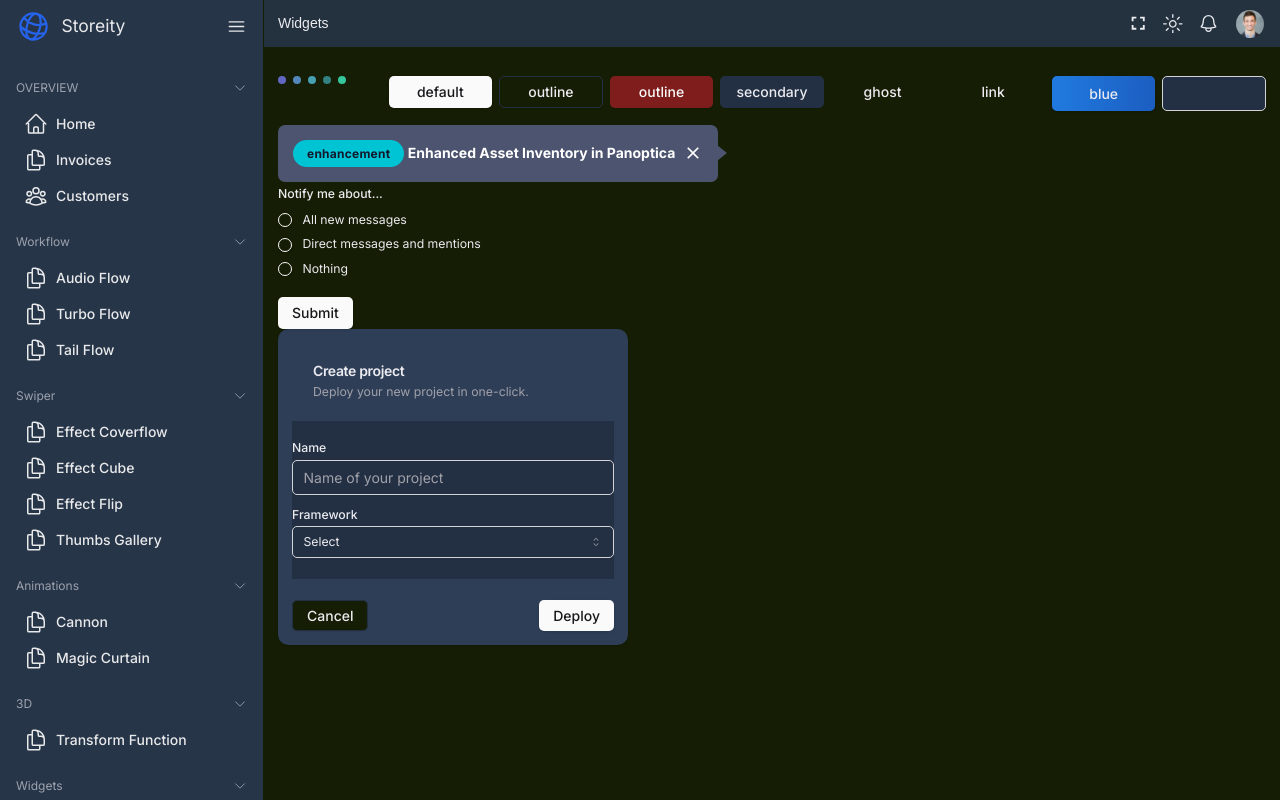
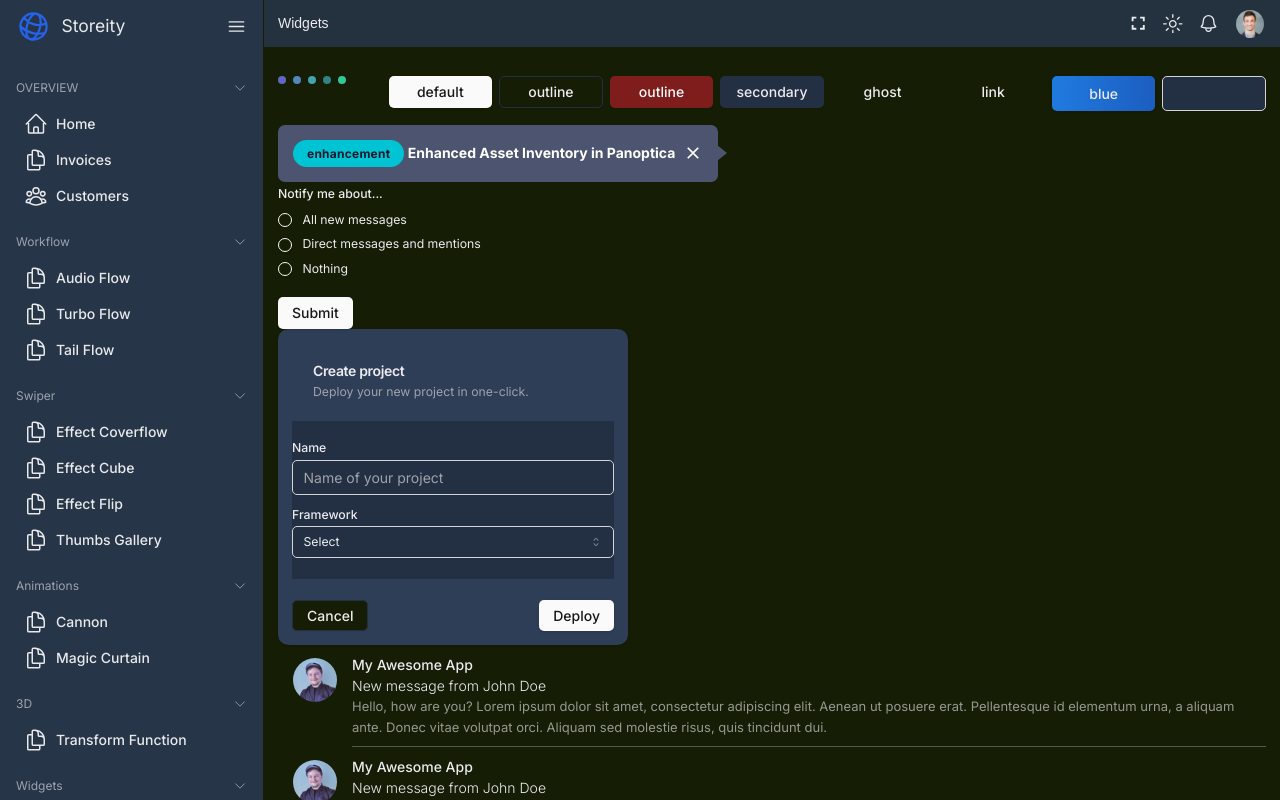
Before and after one commit to wangzhengquan/web-treasure-chest, a Next.js app: page /dashboard/widgets in a window 1280 px wide. Built offline with nearby package versions, Linux system fonts and the light colour scheme; a web font is replaced by a local one.

Commit message:
notifications

```diff
--- /dev/null
+++ b/app/components/list.tsx
@@ -0,0 +1,64 @@
+function CloseIcon() {
+  return (
+    <svg xmlns="http://www.w3.org/2000/svg" viewBox="0 0 19 19" >
+      <path
+        fill="#bcbfc4"
+        d="M9.5 1C14.2 1 18 4.8 18 9.5S14.2 18 9.5 18 1 14.2 1 9.5 4.8 1 9.5 1m0-1C4.3 0 0 4.3 0 9.5S4.3 19 9.5 19 19 14.7 19 9.5 14.7 0 9.5 0z"
+      />
+      <path stroke="#bcbfc4" strokeMiterlimit={10} d="M5.2 5.2L13.8 13.8" />
+      <path stroke="#bcbfc4" strokeMiterlimit={10} d="M14.1 4.9L4.9 14.1" />
+    </svg>
+  )
+}
+
+function ListItem() {
+  return (
+    <li role="item" className="item group" style={{ marginTop: 0 }}>
+      <div className="item-content box-border min-h-[44px] flex justify-between items-start pl-[15px]">
+        <div role="item-media" className="item-media peer flex shrink-0 flex-nowrap box-border items-center pt-[13px] pb-2.5">
+          <img
+            className="block"
+            width={44}
+            height={44}
+            style={{ borderRadius: "100%" }}
+            src="/customers/balazs-orban.png"
+          />
+        </div>
+        <div className="item-inner peer-[.item-media]:ml-[15px] relative w-full min-h-[44px] box-border block overflow-hidden justify-between items-center self-stretch pr-[15px] pt-2.5 pb-[9px]">
+          <div className="item-title-row flex justify-between">
+            <div className="item-title font-medium shrink min-w-0 whitespace-nowrap relative overflow-hidden text-ellipsis max-w-full">My Awesome App</div>
+            <div className="item-after whitespace-nowrap  shrink-0 flex max-h-7 overflow-hidden text-ellipsis ml-[5px]">
+              <a href="#" className="close-notification hidden w-[19px] h-[19px] bg-[center_top] bg-no-repeat bg-[100%_auto] relative">
+                <CloseIcon />
+              </a>
+            </div>
+          </div>
+          <div className="item-subtitle text-[14px] font-light relative overflow-hidden whitespace-nowrap max-w-full text-ellipsis">New message from John Doe</div>
+          <div className="item-text text-[13px] opacity-60 leading-[21px] relative overflow-hidden h-[42px] text-ellipsis">
+            Hello, how are you? Lorem ipsum dolor sit amet, consectetur
+            adipiscing elit. Aenean ut posuere erat. Pellentesque id elementum
+            urna, a aliquam ante. Donec vitae volutpat orci. Aliquam sed
+            molestie risus, quis tincidunt dui.
+          </div>
+          <hr className="group-[li&.item:last-child]:hidden absolute h-px w-full bg-border opacity-40 block z-[15] origin-[50%_100%] scale-y-50 left-0 right-auto top-auto bottom-0"/>
+        </div>
+      </div>
+    </li>
+  );
+}
+
+export function List() {
+  return (
+    <div role="list group"
+      className="list-block media-list"
+      style={{ display: "block", transform: "translate3d(0px, 0px, 0px)" }}
+    >
+      <ul>
+        <ListItem />
+        <ListItem />
+
+      </ul>
+    </div>
+
+  );
+}
--- a/app/dashboard/widgets/page.tsx
+++ b/app/dashboard/widgets/page.tsx
@@ -4,6 +4,7 @@ import Indicator from '@/app/ui/indicator';
 import { Button } from "@/components/ui/button"
 import Main from "@/app/ui/main";
 import clsx from 'clsx';
+import {List} from "@/app/components/list";
 import {RadioGroupForm} from "@/app/widgets/radio-group-form";
 import NotificationItem from "@/app/widgets/notification-item";
 import {CardWithForm} from "@/app/widgets/card-with-form";
@@ -30,7 +31,7 @@ export default function Page() {
       <NotificationItem />
       <RadioGroupForm />
       <div><CardWithForm/></div>
-
+      <List />
       {/* <div><DashboardSkeleton /></div>
       <div> <InvoicesTableSkeleton /> </div> */}
 
--- a/app/ui/indicator/index.tsx
+++ b/app/ui/indicator/index.tsx
@@ -12,13 +12,13 @@ import {
   PopoverContent,
   PopoverTrigger,
 } from "@/components/ui/popover"
-
+import {List} from "@/app/components/list";
 import {NavButton} from "../nav"
 
 
 
 
-function Notices() {
+function Notifications() {
   return (
     <Popover>
       <PopoverTrigger asChild>
@@ -26,8 +26,8 @@ function Notices() {
           <BellIcon className="h-6 w-6" />
         </Button>
       </PopoverTrigger>
-      <PopoverContent className="w-80">
-         hello world
+      <PopoverContent className="w-screen md:w-[680px]">
+         <List />
       </PopoverContent>
     </Popover>
   );
@@ -47,7 +47,7 @@ function RightContent() {
     <div className="flex items-center gap-1 justify-end">
       <FullScreenToggle />
       <ModeToggle />
-      <Notices />
+      <Notifications />
       <Avatar />
     </div>
 
--- a/app/ui/main.tsx
+++ b/app/ui/main.tsx
@@ -2,7 +2,7 @@ import {cn} from "@/lib/utils";
 export default function Main({className="", children}: {className?: string, children?: React.ReactNode}) {
   return (
     // h-[calc(100%_-_53px)]
-    <main className={cn('p-2 md:p-4 relative h-full', className)}>
+    <main className={cn('p-2 md:p-4 relative min-h-full', className)}>
       {children}
     </main>
   );
--- a/app/ui/swiper/effect-coverflow/index.tsx
+++ b/app/ui/swiper/effect-coverflow/index.tsx
@@ -25,7 +25,7 @@ const imgUrls = [
 ];
 export default function App() {
   return (
-    <>
+    <div className='h-screen'>
       <Swiper
         effect={'coverflow'}
         grabCursor={true}
@@ -61,6 +61,6 @@ export default function App() {
 
       </Swiper>
 
-    </>
+    </div>
   );
 }
--- a/app/ui/swiper/effect-cube/index.tsx
+++ b/app/ui/swiper/effect-cube/index.tsx
@@ -24,7 +24,7 @@ const imgUrls = [
 ];
 export default function App() {
   return (
-    <>
+    <div className='h-[calc(100vh_-_48px)]'>
       <Swiper
         effect={'cube'}
         grabCursor={true}
@@ -43,6 +43,7 @@ export default function App() {
         modules={[Autoplay, EffectCube, Pagination]}
         style={{
           '--swiper-pagination-bullet-inactive-color': 'hsl(var(--foreground))',
+          overflow: "visible",
         } as React.CSSProperties}
         className={`!w-[80%] !h-[70%] top-[15%] md:!absolute md:!w-[400px] md:left-1/2 md:top-1/2 md:-translate-x-1/2 md:-translate-y-1/2`}
       >
@@ -57,6 +58,6 @@ export default function App() {
         }
 
       </Swiper>
-    </>
+    </div>
   );
 }
--- a/app/ui/swiper/effect-flip/index.tsx
+++ b/app/ui/swiper/effect-flip/index.tsx
@@ -27,7 +27,7 @@ const imgUrls = [
 export default function App() {
 
   return (
-    <>
+    <div className='h-[calc(100vh_-_48px)]'>
       <Swiper
         effect={'flip'}
         grabCursor={true}
@@ -49,6 +49,6 @@ export default function App() {
         })
       }
       </Swiper>
-    </>
+    </div>
   );
 }
--- a/app/ui/swiper/thumbs-gallery/index.tsx
+++ b/app/ui/swiper/thumbs-gallery/index.tsx
@@ -28,7 +28,7 @@ export default function App() {
   const [thumbsSwiper, setThumbsSwiper] = useState<SwiperClass>();
 
   return (
-    <>
+    <div className='h-[calc(100vh_-_48px)]'>
       <Swiper
          style={{
           '--swiper-navigation-color': '#fff',
@@ -77,6 +77,6 @@ export default function App() {
 
 
       </Swiper>
-    </>
+    </div>
   );
 }
--- a/components/ui/dropdown-menu.tsx
+++ b/components/ui/dropdown-menu.tsx
@@ -70,7 +70,7 @@ const DropdownMenuContent = React.forwardRef<
       sideOffset={sideOffset}
       className={cn(
         "z-50 min-w-[8rem] overflow-hidden rounded-md  bg-popover p-1 text-popover-foreground ",
-        "border shadow-lg dark:shadow-foreground",
+        "border shadow-md dark:shadow-foreground",
         "data-[state=open]:animate-in data-[state=closed]:animate-out data-[state=closed]:fade-out-0 data-[state=open]:fade-in-0 data-[state=closed]:zoom-out-95 data-[state=open]:zoom-in-95 data-[side=bottom]:slide-in-from-top-2 data-[side=left]:slide-in-from-right-2 data-[side=right]:slide-in-from-left-2 data-[side=top]:slide-in-from-bottom-2",
         className
       )}
--- a/components/ui/popover.tsx
+++ b/components/ui/popover.tsx
@@ -21,8 +21,8 @@ const PopoverContent = React.forwardRef<
       align={align}
       sideOffset={sideOffset}
       className={cn(
-        "z-50 w-72 rounded-md  bg-popover p-4 text-popover-foreground ",
-        "shadow-md shadow-foreground/[.5] border outline-none ",
+        "z-50 rounded-md bg-popover text-popover-foreground ",
+        "shadow-md dark:shadow-foreground border outline-none ",
         "data-[state=open]:animate-in data-[state=closed]:animate-out data-[state=closed]:fade-out-0 data-[state=open]:fade-in-0 data-[state=closed]:zoom-out-95 data-[state=open]:zoom-in-95 data-[side=bottom]:slide-in-from-top-2 data-[side=left]:slide-in-from-right-2 data-[side=right]:slide-in-from-left-2 data-[side=top]:slide-in-from-bottom-2",
         className
       )}
```
Also changed, not shown: app/ui/animations/magic-curtain/index.tsx (+2 -19 lines).
